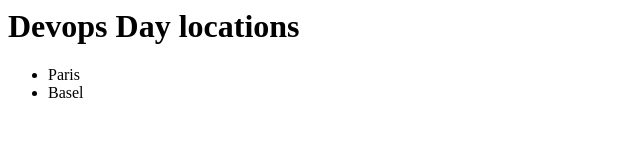
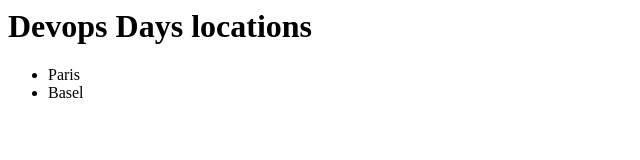
Before and after one commit to Kerwanb/devops, a plain HTML site: page index.html in a window 1280 px wide. Shown: the full height of the page, 0-640 px from the left. Drawn offline with Linux system fonts and the light colour scheme.

Commit message:
fix : typo in DevOps days

```diff
--- a/index.html
+++ b/index.html
@@ -1,4 +1,4 @@
-<h1>Devops Day locations</h1>
+<h1>Devops Days locations</h1>
 <ul>
   <li>Paris</li>
   <li>Basel</li>
```
